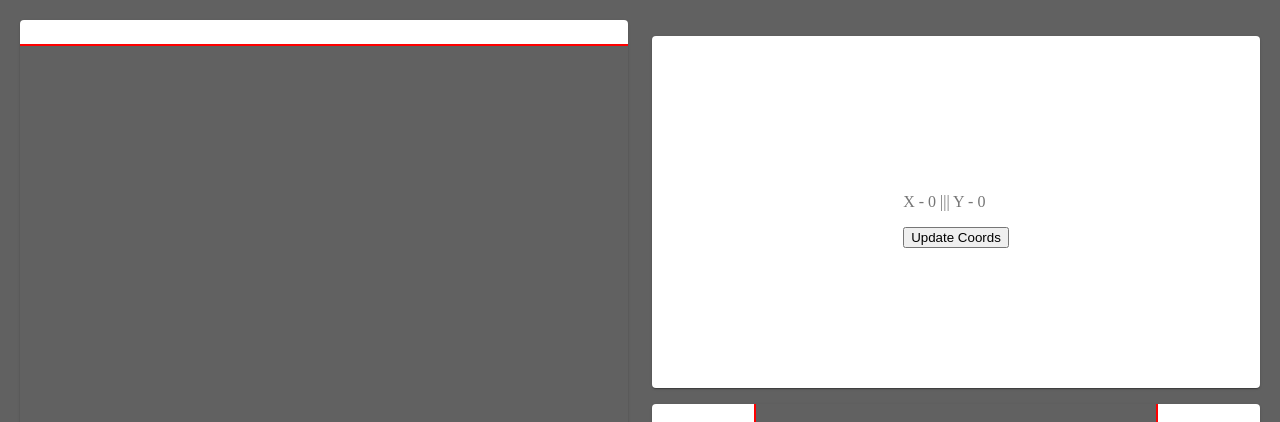
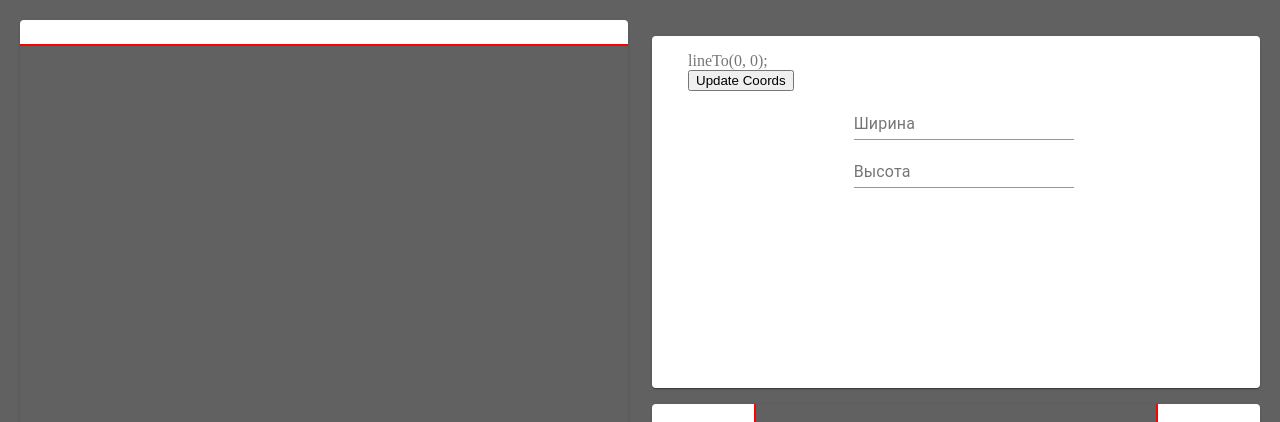
Before and after one commit to stercoris/wrong-door-client, a React (Create React App) app: page / in a window 1280 px wide. Shown: the top 422 px of the page. Built offline with nearby package versions, Linux system fonts and the light colour scheme.

Commit message:
settings zone

```diff
--- a/src/view/CodeViewer.tsx
+++ b/src/view/CodeViewer.tsx
@@ -1,6 +1,5 @@
-import { createStyles, makeStyles, Theme } from "@material-ui/core";
-import { stringify } from "querystring";
-import React, { useEffect, useRef, useState } from "react";
+import { createStyles, Grid, makeStyles, TextField, Theme } from "@material-ui/core";
+import React from "react";
 import { Point, useCoords } from "../CoordsArrayContext";
 
 const useStyles = makeStyles((theme: Theme) =>
@@ -8,11 +7,24 @@ const useStyles = makeStyles((theme: Theme) =>
         container: {
             display: "flex",
             flexDirection: "column",
+            alignSelf: "flex-start",
+            margin: "0 20px",
         },
+        codeFragment: {
+            margin: 0,
+            padding: 0,
+        },
+        setupMenu: {
+            display: "flex",
+            flexDirection: "column",
+            alignSelf: "flex-center",
+            boxSizing: "border-box",
+            padding: 40,
+        }
     })
 );
 
-interface CodeViewerProps {}
+interface CodeViewerProps { }
 
 export const CodeViewer: React.FC<CodeViewerProps> = () => {
     const classes = useStyles();
@@ -27,15 +39,25 @@ export const CodeViewer: React.FC<CodeViewerProps> = () => {
 
     const renderCodes = (coords: Point[]) =>
         coords.map((point) => (
-      <p>
-        X - {point.x} ||| Y - {point.y}
+            <p className={classes.codeFragment}>
+                lineTo({point.x}, {point.y});
             </p>
         ));
 
     return (
+        <Grid container style={{ height: "100%" }}>
+            <Grid xl={6} item style={{ height: "100%", overflowY: "scroll" }}>
                 <div className={classes.container}>
                     {renderCodes(coords)}
                     <button onClick={updateCoords}>Update Coords</button>
                 </div>
+            </Grid>
+            <Grid xl={6} item className={classes.setupMenu}>
+                <TextField id="standard-basic" label="Ширина" type="number" />
+                <TextField id="standard-basic" label="Высота" type="number" />
+            </Grid>
+
+        </Grid>
+
     );
 };
```
Lines whose indentation alone changed are shown as unchanged.
